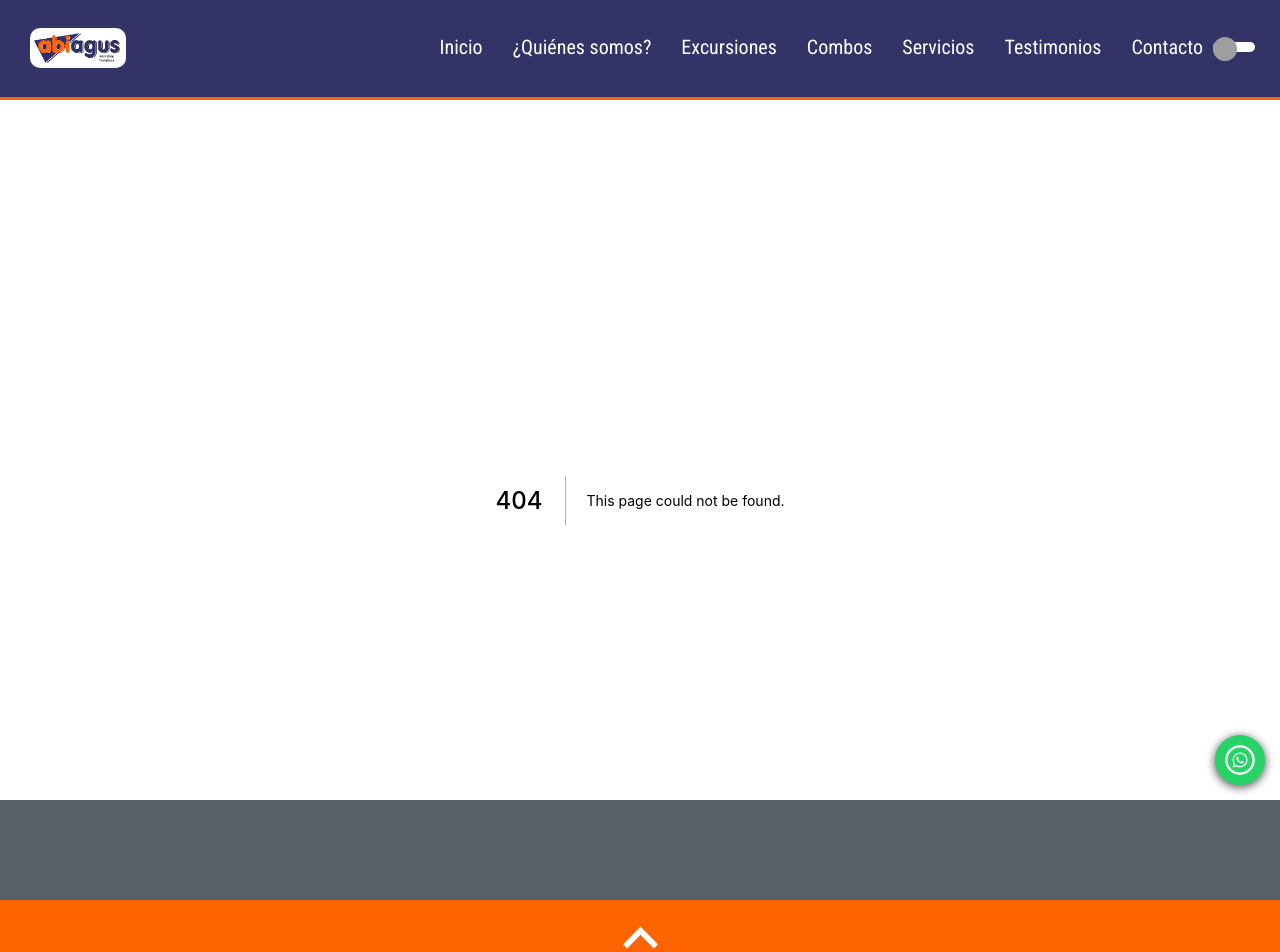
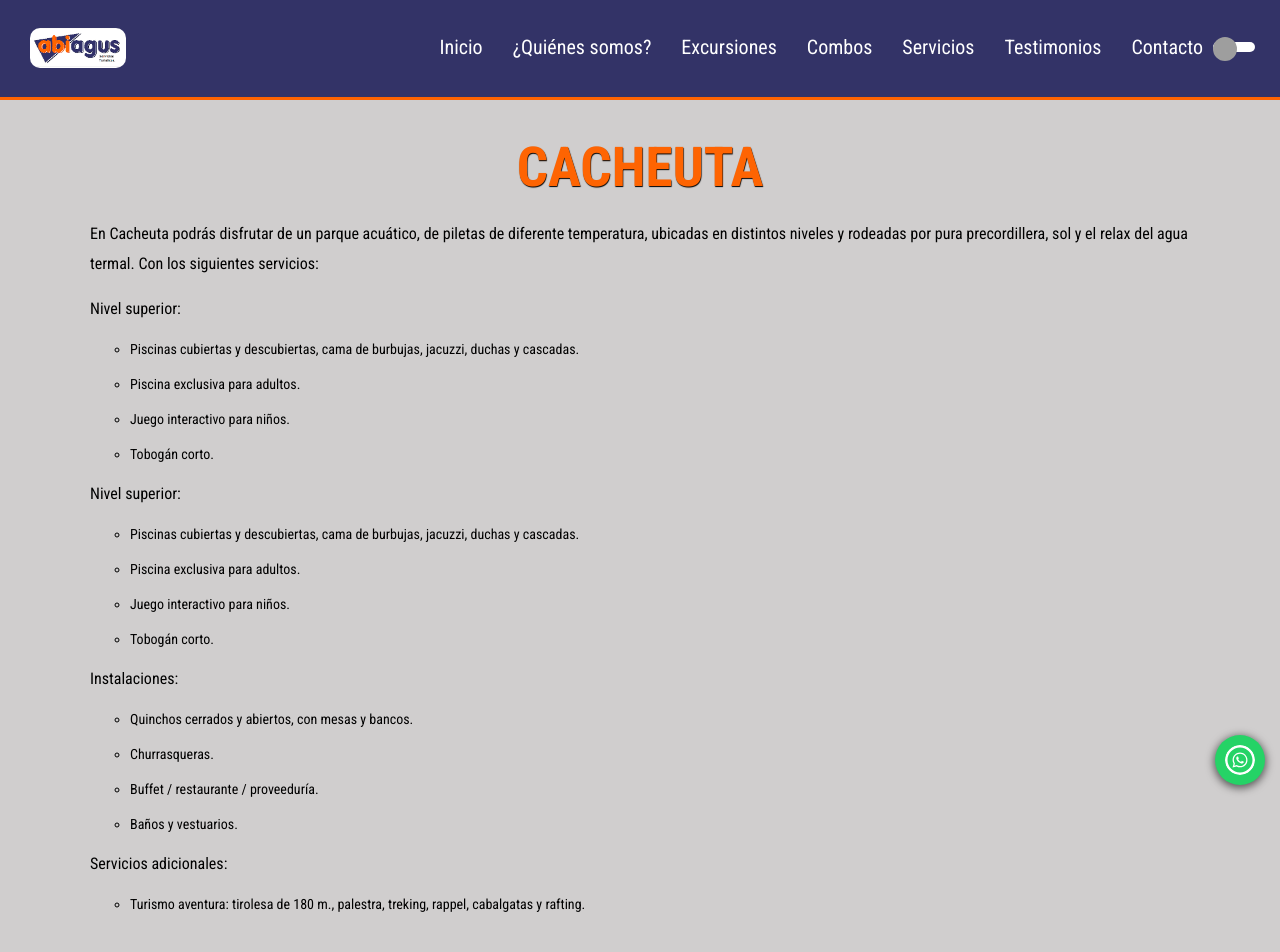
Before and after one commit to francocarballar/abiagusturismo, a Next.js app: page /excursiones/cacheuta in a window 1280 px wide. Before the commit this address had no page. Shown: the top 952 px of the page. Built offline with nearby package versions, Linux system fonts and the light colour scheme; grey boxes are pictures that could not be loaded.

Commit message:
Terminé la página de cacheuta

```diff
--- /dev/null
+++ b/pages/excursiones/cacheuta.js
@@ -0,0 +1,104 @@
+import React from 'react'
+import Head from 'next/head'
+import styles from '../../styles/Cacheuta.module.css'
+import { ExcursionesIndividuales } from '/src/components/ExcursionesIndividuales'
+
+export default function Cacheuta () {
+  const images = []
+  images[0] = '/media/excursiones/bodegas/vinedos-al-atardecer.jpg'
+  images[1] = '/media/excursiones/bodegas/vinedos-de-día.jpg'
+  images[2] = '/media/excursiones/bodegas/vino-y-vinedos.jpg'
+  images[3] =
+    '/media/excursiones/bodegas/barricas-de-vino-en-el-interior-de-la-bodega.jpg'
+  images[4] = '/media/excursiones/bodegas/barricas-de-vino.jpg'
+  images[5] = '/media/excursiones/bodegas/bodega-baudron__barricas.jpg'
+  images[6] = '/media/excursiones/bodegas/bodega-elcerno.jpg'
+  images[7] = '/media/excursiones/bodegas/bodega-cecchin.jpg'
+  images[8] = '/media/excursiones/bodegas/bodega-florio.jpeg'
+  images[9] = '/media/excursiones/bodegas/barricas-de-vino-al-exterior.jpg'
+  images[10] = '/media/excursiones/bodegas/bodega-vistandes.jpeg'
+  images[11] = '/media/excursiones/bodegas/bodega-domiciano.jpg'
+  images[12] = '/media/excursiones/bodegas/foto-aritística-del-vino.jpg'
+  images[13] =
+    '/media/excursiones/bodegas/uvas-copas-de-vino-y-botellas-de-vino.jpg'
+  images[14] = '/media/excursiones/bodegas/brindis.jpg'
+  images[15] = '/media/excursiones/bodegas/gente-brindando.jpg'
+  return (
+    <>
+      <Head>
+        <title>Cacheuta | Excursiones | Abiagus Turismo</title>
+        <meta
+          name='description'
+          content='En Cacheuta podrás disfrutar de un parque acuático, de piletas de diferente temperatura, ubicadas en distintos niveles y rodeadas por pura precordillera, sol y el relax del agua termal.'
+        />
+      </Head>
+      <main className={styles.main}>
+        <ExcursionesIndividuales
+          title='CACHEUTA'
+          p={
+            <React.Fragment>
+              <p>
+                En Cacheuta podrás disfrutar de un parque acuático, de piletas
+                de diferente temperatura, ubicadas en distintos niveles y
+                rodeadas por pura precordillera, sol y el relax del agua termal.
+                Con los siguientes servicios:
+              </p>
+              <ul className={styles.ul}>
+                <p>Nivel superior:</p>
+                <li>
+                  Piscinas cubiertas y descubiertas, cama de burbujas, jacuzzi,
+                  duchas y cascadas.
+                </li>
+                <li>Piscina exclusiva para adultos.</li>
+                <li>Juego interactivo para niños.</li>
+                <li>Tobogán corto.</li>
+              </ul>
+              <ul className={styles.ul}>
+                <p>Nivel superior:</p>
+                <li>
+                  Piscinas cubiertas y descubiertas, cama de burbujas, jacuzzi,
+                  duchas y cascadas.
+                </li>
+                <li>Piscina exclusiva para adultos.</li>
+                <li>Juego interactivo para niños.</li>
+                <li>Tobogán corto.</li>
+              </ul>
+              <ul className={styles.ul}>
+                <p>Instalaciones:</p>
+                <li>Quinchos cerrados y abiertos, con mesas y bancos.</li>
+                <li>Churrasqueras.</li>
+                <li>Buffet / restaurante / proveeduría.</li>
+                <li>Baños y vestuarios.</li>
+              </ul>
+              <ul className={styles.ul}>
+                <p>Servicios adicionales:</p>
+                <li>
+                  Turismo aventura: tirolesa de 180 m., palestra, treking,
+                  rappel, cabalgatas y rafting.
+                </li>
+              </ul>
+            </React.Fragment>
+          }
+          li={
+            <React.Fragment>
+              <li>Salidas: todos los días.</li>
+              <li>Hora: 09:00 hs.</li>
+              <li>Actividad de día completo..</li>
+              <li>
+                <p>
+                  Precio: $ 2.200 de lunes a viernes, $ 2.499 sábado, domingos y
+                  feriados.
+                </p>
+              </li>
+              <li>
+                <p>Consultar por Día de Spa con translado $ 9.499.</p>
+              </li>
+            </React.Fragment>
+          }
+          images={images}
+          nroImages={15}
+        />
+      </main>
+    </>
+  )
+}
--- a/pages/servicios.js
+++ b/pages/servicios.js
@@ -1,5 +1,6 @@
 import React from 'react'
 import Head from 'next/head'
+import styles from '../styles/Servicios.module.css'
 import { TitleContainer } from '/src/components/TitleContainer'
 import { ExcursionesContainer } from '/src/components/ExcursionesContainer'
 
@@ -21,7 +22,7 @@ export default function Servicios () {
             a la hora de viajar...'
         />
       </Head>
-      <main>
+      <main className={styles.main}>
         <TitleContainer title='SERVICIOS' />
         <ExcursionesContainer
           title='TRASLADOS'
--- /dev/null
+++ b/styles/Cacheuta.module.css
@@ -0,0 +1,20 @@
+.main {
+  display: flex;
+  justify-content: space-evenly;
+  align-items: center;
+  flex-direction: column;
+  width: 100%;
+  height: auto;
+  background-color: var(--tertiary-color);
+  cursor: url(/media/icon/default__black.png), auto;
+}
+
+.ul li {
+  display: list-item;
+  margin: 5px;
+  margin-left: 50px;
+  font-size: var(--font-size__mobile);
+  line-height: 3rem;
+  list-style: circle;
+  text-align: start;
+}
--- /dev/null
+++ b/styles/Servicios.module.css
@@ -0,0 +1,3 @@
+.main {
+  padding-bottom: 30px;
+}
```
